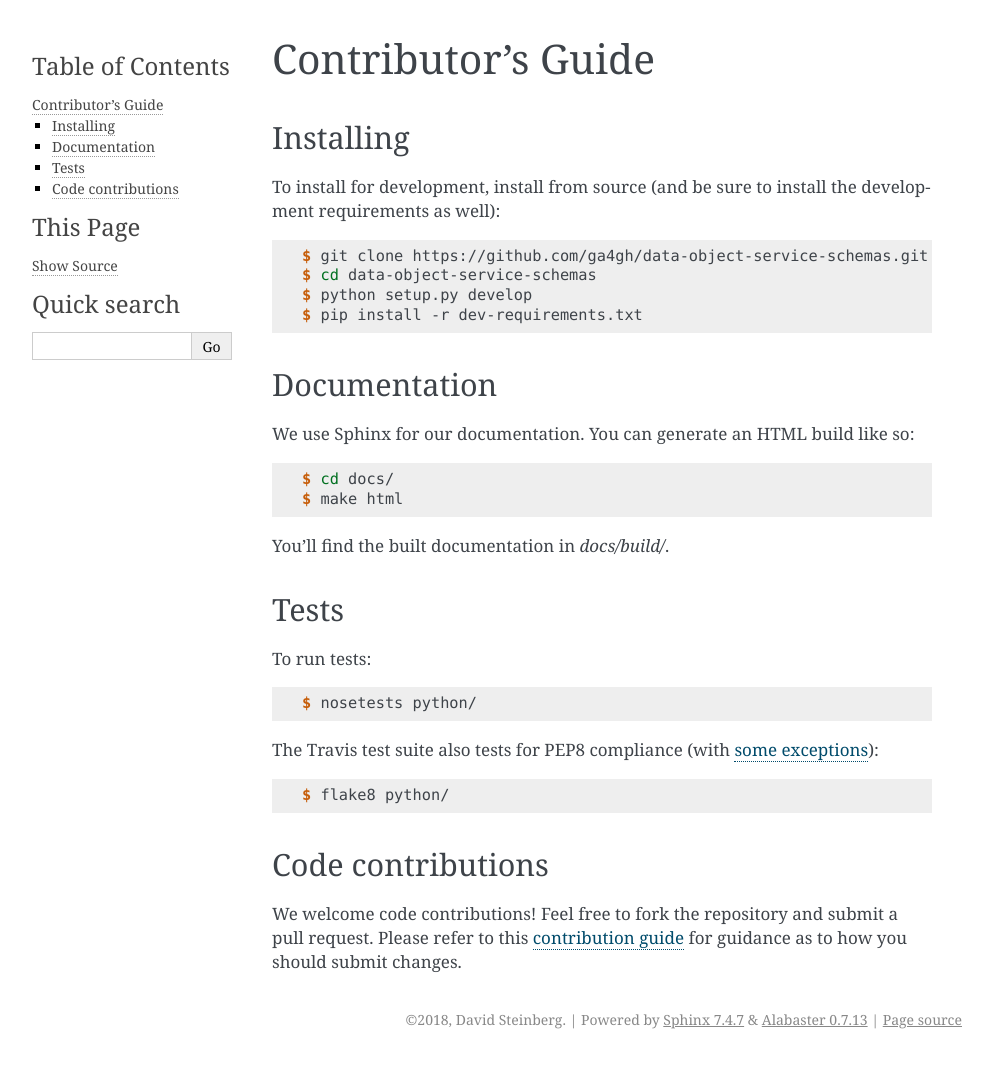
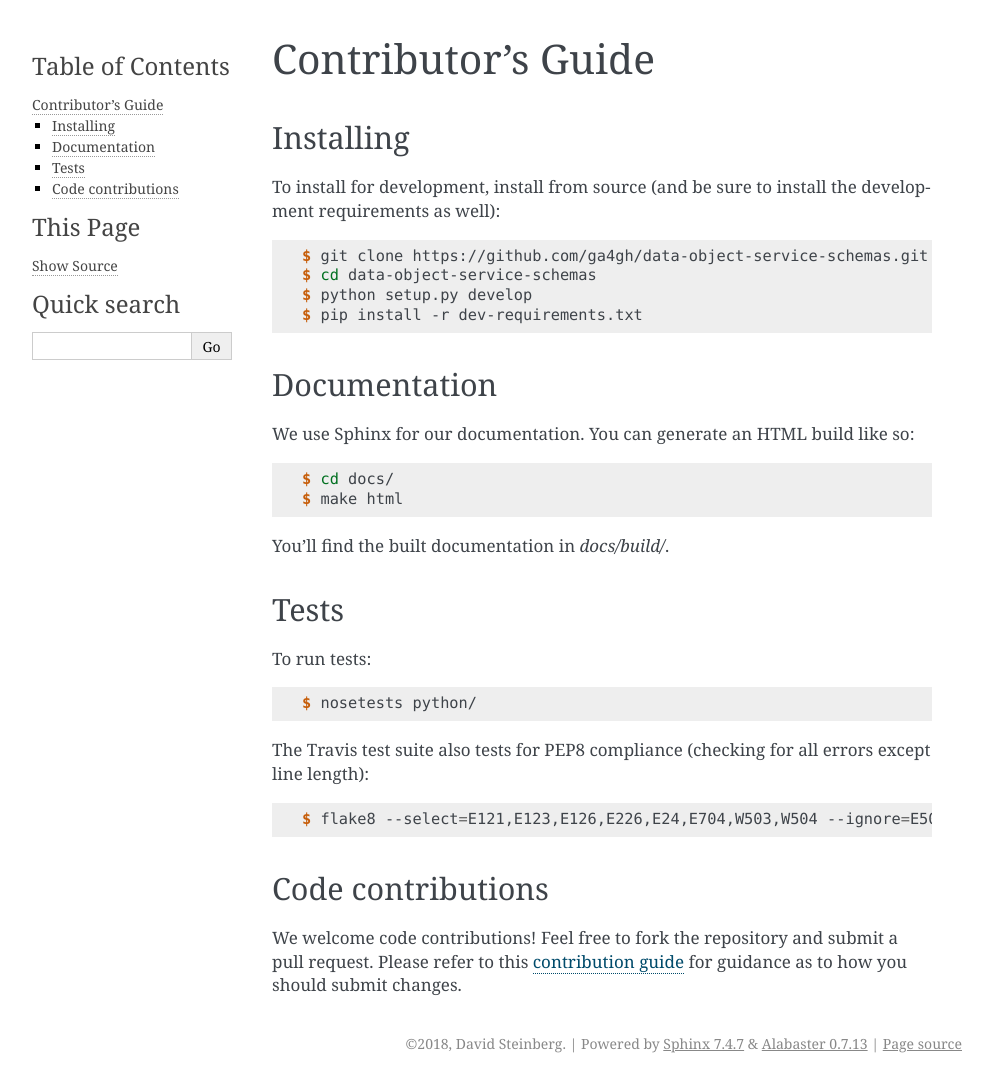
Before and after one commit to ga4gh/data-repository-service-schemas, a Sphinx documentation site: the page built from docs/source/contributors.rst, in a window 1280 px wide. Shown: the whole page, without its empty margins (148-1141 px from the left). Built offline with Sphinx 7.4.7, drawn with Linux system fonts in a browser that asks for light colours; before the commit the page ends 1059 px from its top, so only the background shows below that.

Commit message:
Revise flake8 configuration
* Ignore checking for line length
* Enable checking for the indentation errors that flake8 skips by default
* Update the documentation to that end

```diff
--- a/docs/source/contributors.rst
+++ b/docs/source/contributors.rst
@@ -31,10 +31,10 @@ To run tests::
 
     $ nosetests python/
 
-The Travis test suite also tests for PEP8 compliance (with
-`some exceptions <http://flake8.pycqa.org/en/latest/user/violations.html#ignoring-violations-with-flake8>`_)::
+The Travis test suite also tests for PEP8 compliance (checking for all errors
+except line length)::
 
-    $ flake8 python/
+    $ flake8 --select=E121,E123,E126,E226,E24,E704,W503,W504 --ignore=E501 python/
 
 Code contributions
 ------------------
```
Also changed, not shown: .travis.yml.
